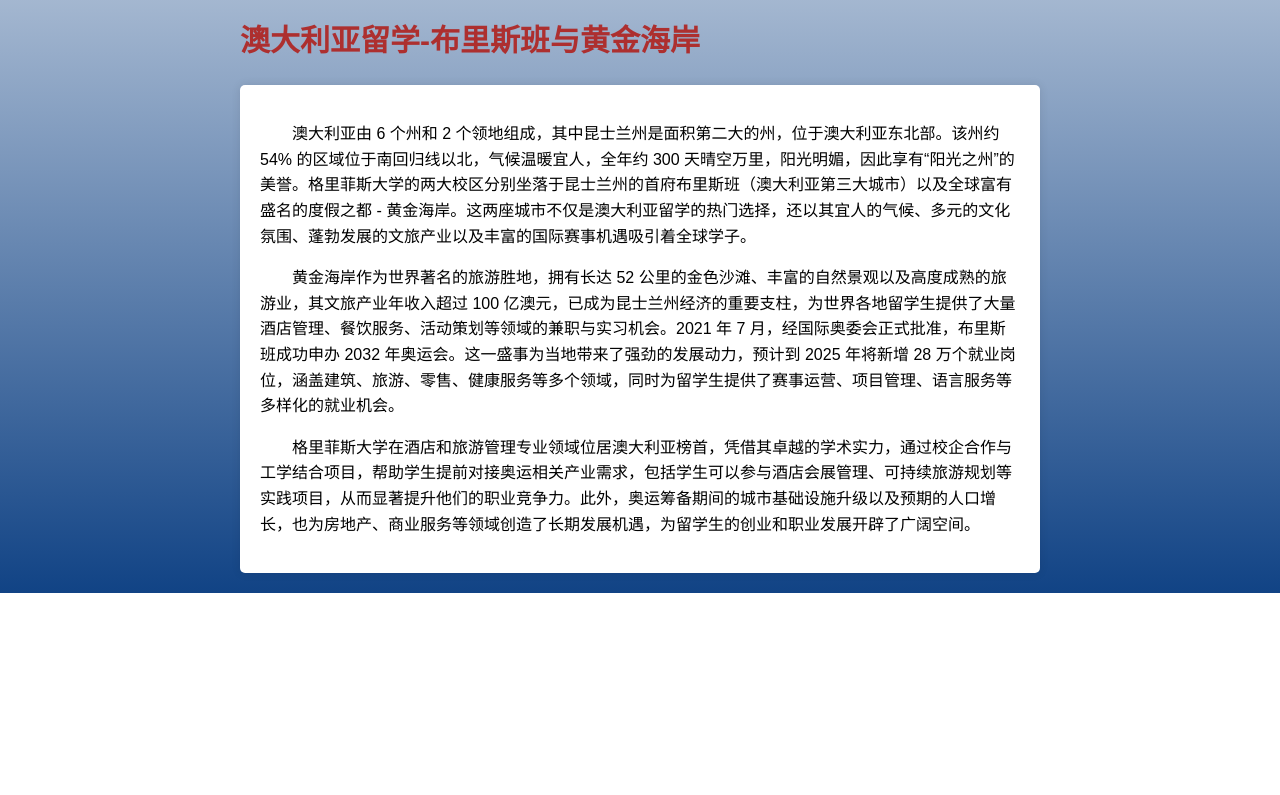
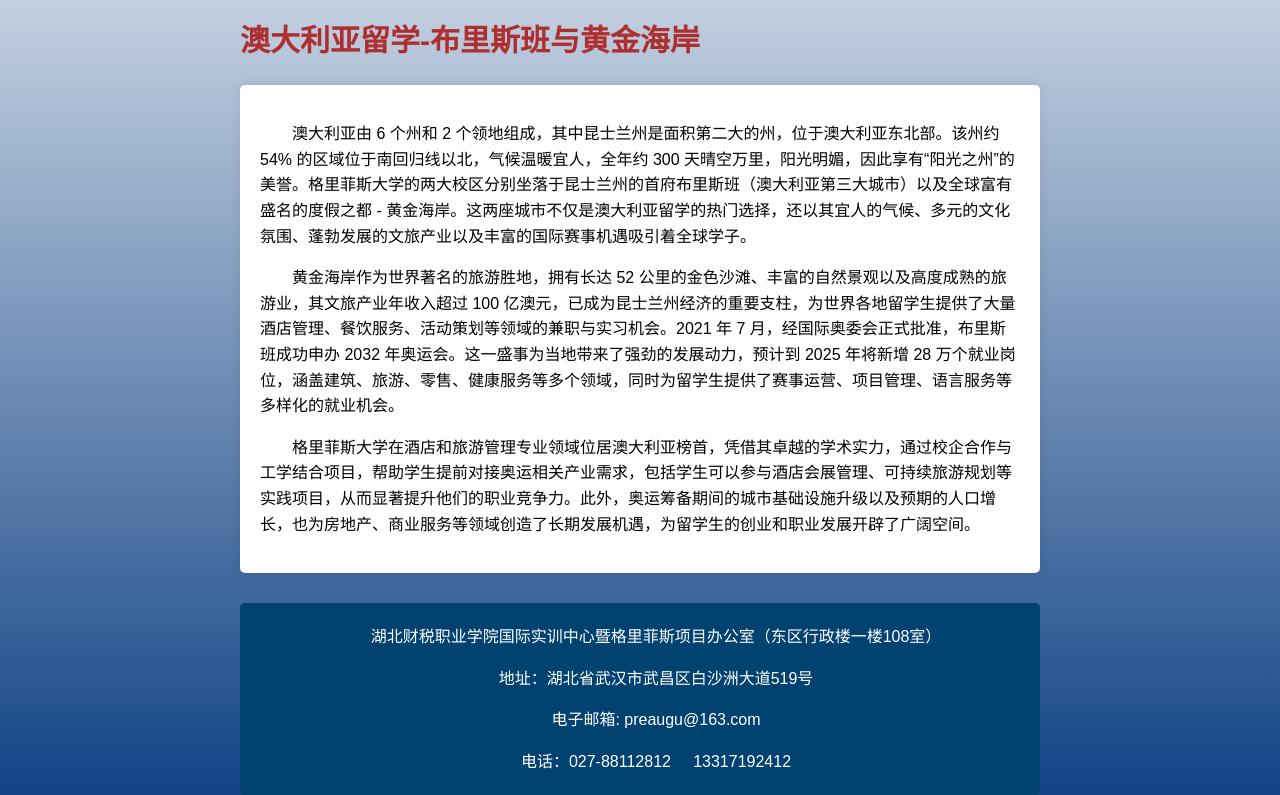
Before and after one commit to JMS063/education-website-version2, a plain HTML site: page subpage-4.html in a window 1280 px wide. Shown: the part 1332-2127 px from the top of the page. Before the commit the page ends 1925 px from the top, so only its background shows below. Drawn offline with Linux system fonts and the light colour scheme.

Commit message:
Update subpage-4.html

```diff
--- a/subpage-4.html
+++ b/subpage-4.html
@@ -109,6 +109,21 @@
   <p>  格里菲斯大学在酒店和旅游管理专业领域位居澳大利亚榜首，凭借其卓越的学术实力，通过校企合作与工学结合项目，帮助学生提前对接奥运相关产业需求，包括学生可以参与酒店会展管理、可持续旅游规划等实践项目，从而显著提升他们的职业竞争力。此外，奥运筹备期间的城市基础设施升级以及预期的人口增长，也为房地产、商业服务等领域创造了长期发展机遇，为留学生的创业和职业发展开辟了广阔空间。</p>
 </div>
 
+<div class="container">
+  <footer>
+      <div class="footer-container">
+          <div class="footer-left">
+              <p>湖北财税职业学院国际实训中心暨格里菲斯项目办公室（东区行政楼一楼108室）<p>
+              <p>地址：湖北省武汉市武昌区白沙洲大道519号</p>
+              <p>电子邮箱: preaugu@163.com</p>
+              <p>电话：027-88112812 &nbsp;&nbsp;&nbsp; 13317192412</p>
+          </div>
+
+
+      </div>
+  </footer>
+</div>
+
 
 
 </body>
```
